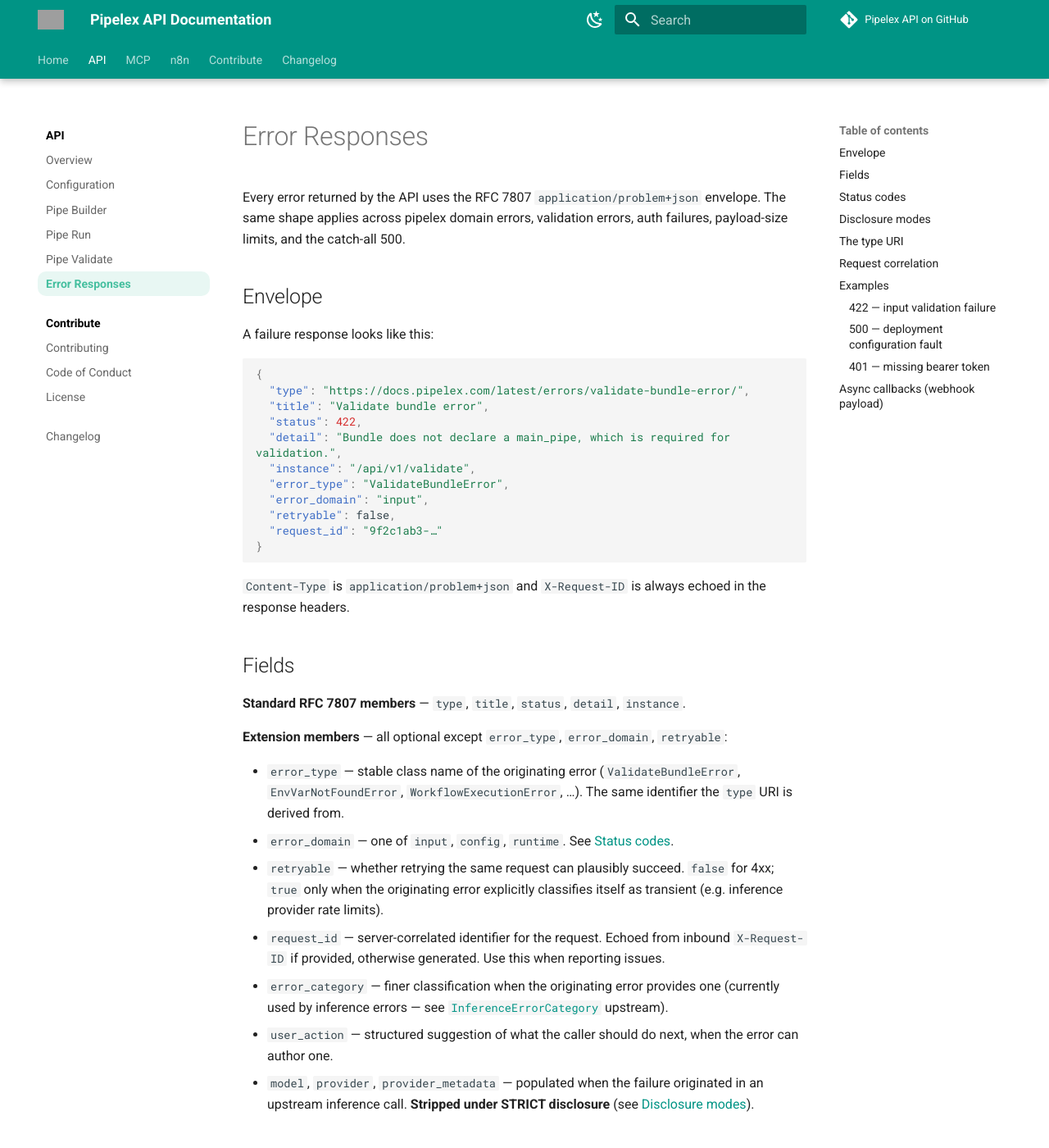
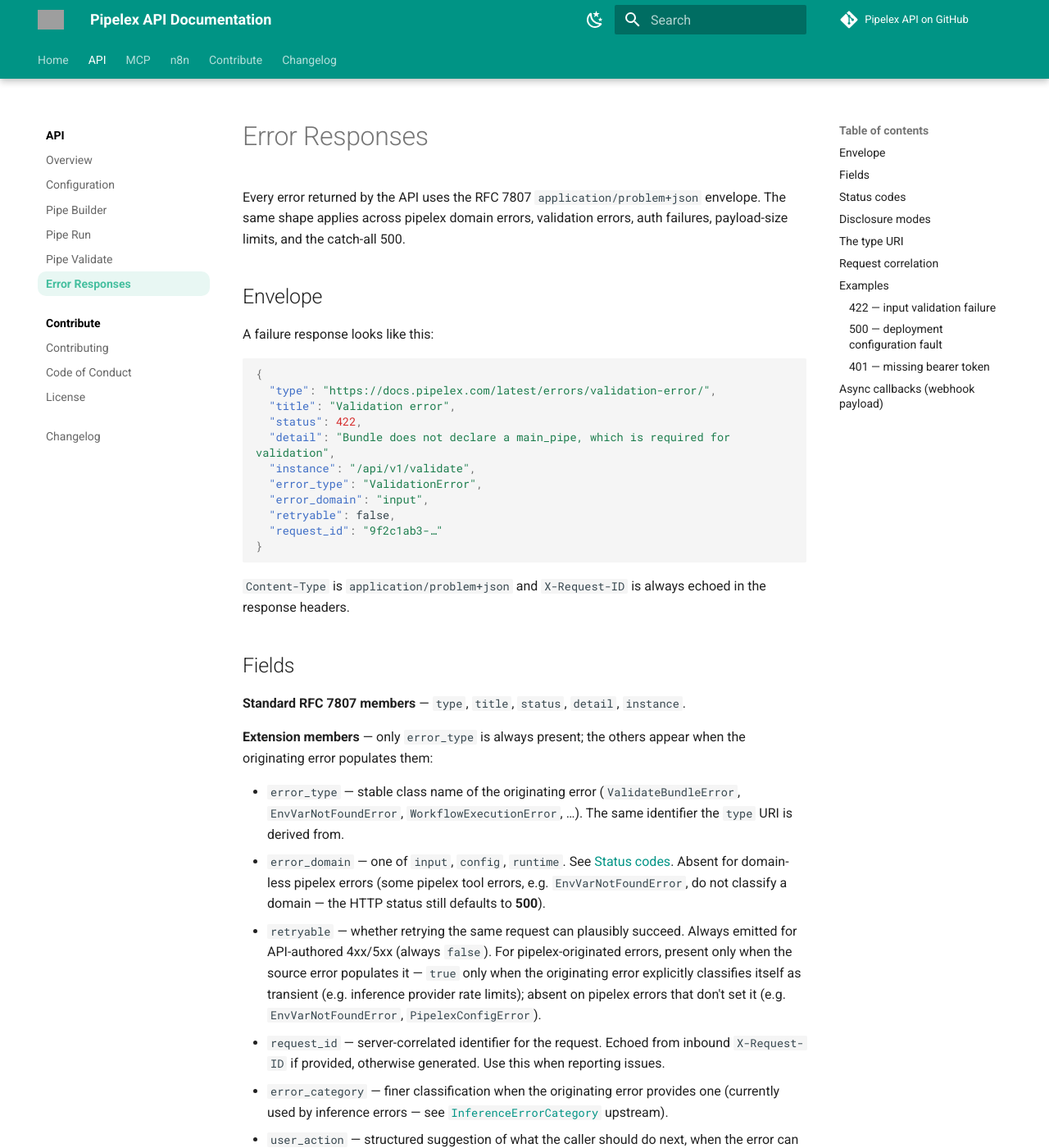
Before and after one commit to Pipelex/pipelex-api, an MkDocs documentation site: the page built from docs/error-responses.md, in a window 1280 px wide and 1400 px high. Shown: the whole window at 82% size. Built offline with MkDocs 1.6.1 and Material for MkDocs 9.7.7, drawn with Linux system fonts in a browser that asks for light colours; comment, search, counter and statistics services are not loaded; some of the changed text lies outside the part shown; grey boxes are pictures that could not be loaded.

Commit message:
docs(errors): correct error identity in RFC 7807 examples (cubic P2)
- Missing-main_pipe example now shows ValidationError (not ValidateBundleError); the
  route raises it via raise_validation_error, not via validate_bundle.
- EnvVarNotFoundError 500 example drops error_domain and retryable: the error is a
  domain-less pipelex tool error and pipelex's to_dict excludes None fields.
- Reword Fields section: only error_type is universally present; error_domain and
  retryable are conditional for pipelex-originated errors.

Co-Authored-By: Claude Opus 4.7 (1M context) <noreply@anthropic.com>

````diff
--- a/docs/error-responses.md
+++ b/docs/error-responses.md
@@ -8,12 +8,12 @@ A failure response looks like this:
 
 ```json
 {
-  "type": "https://docs.pipelex.com/latest/errors/validate-bundle-error/",
-  "title": "Validate bundle error",
+  "type": "https://docs.pipelex.com/latest/errors/validation-error/",
+  "title": "Validation error",
   "status": 422,
-  "detail": "Bundle does not declare a main_pipe, which is required for validation.",
+  "detail": "Bundle does not declare a main_pipe, which is required for validation",
   "instance": "/api/v1/validate",
-  "error_type": "ValidateBundleError",
+  "error_type": "ValidationError",
   "error_domain": "input",
   "retryable": false,
   "request_id": "9f2c1ab3-…"
@@ -26,11 +26,11 @@ A failure response looks like this:
 
 **Standard RFC 7807 members** — `type`, `title`, `status`, `detail`, `instance`.
 
-**Extension members** — all optional except `error_type`, `error_domain`, `retryable`:
+**Extension members** — only `error_type` is always present; the others appear when the originating error populates them:
 
 - `error_type` — stable class name of the originating error (`ValidateBundleError`, `EnvVarNotFoundError`, `WorkflowExecutionError`, …). The same identifier the `type` URI is derived from.
-- `error_domain` — one of `input`, `config`, `runtime`. See [Status codes](#status-codes).
-- `retryable` — whether retrying the same request can plausibly succeed. `false` for 4xx; `true` only when the originating error explicitly classifies itself as transient (e.g. inference provider rate limits).
+- `error_domain` — one of `input`, `config`, `runtime`. See [Status codes](#status-codes). Absent for domain-less pipelex errors (some pipelex tool errors, e.g. `EnvVarNotFoundError`, do not classify a domain — the HTTP status still defaults to **500**).
+- `retryable` — whether retrying the same request can plausibly succeed. Always emitted for API-authored 4xx/5xx (always `false`). For pipelex-originated errors, present only when the source error populates it — `true` only when the originating error explicitly classifies itself as transient (e.g. inference provider rate limits); absent on pipelex errors that don't set it (e.g. `EnvVarNotFoundError`, `PipelexConfigError`).
 - `request_id` — server-correlated identifier for the request. Echoed from inbound `X-Request-ID` if provided, otherwise generated. Use this when reporting issues.
 - `error_category` — finer classification when the originating error provides one (currently used by inference errors — see [`InferenceErrorCategory`](https://docs.pipelex.com/latest/errors/) upstream).
 - `user_action` — structured suggestion of what the caller should do next, when the error can author one.
@@ -99,12 +99,12 @@ Content-Type: application/problem+json
 X-Request-ID: 9f2c1ab3-…
 
 {
-  "type": "https://docs.pipelex.com/latest/errors/validate-bundle-error/",
-  "title": "Validate bundle error",
+  "type": "https://docs.pipelex.com/latest/errors/validation-error/",
+  "title": "Validation error",
   "status": 422,
-  "detail": "Bundle does not declare a main_pipe, which is required for validation.",
+  "detail": "Bundle does not declare a main_pipe, which is required for validation",
   "instance": "/api/v1/validate",
-  "error_type": "ValidateBundleError",
+  "error_type": "ValidationError",
   "error_domain": "input",
   "retryable": false,
   "request_id": "9f2c1ab3-…"
@@ -120,16 +120,16 @@ X-Request-ID: 9f2c1ab3-…
 
 {
   "type": "https://docs.pipelex.com/latest/errors/env-var-not-found-error/",
-  "title": "Env var not found error",
+  "title": "Environment variable not set",
   "status": 500,
   "detail": "Missing required environment variable: COMPLETION_CALLBACK_SECRET",
   "instance": "/api/v1/pipeline/start",
   "error_type": "EnvVarNotFoundError",
-  "error_domain": "config",
-  "retryable": false,
   "request_id": "9f2c1ab3-…"
 }
 ```
+
+`EnvVarNotFoundError` is a domain-less pipelex tool error — neither `error_domain` nor `retryable` is populated on the report, so both extension members are absent on the wire. The HTTP status is still **500** (the deployment, not the caller, has to fix it), but the classification fields only ride along when the originating error sets them. See [Fields](#fields).
 
 Under `ERROR_DISCLOSURE=strict` the same failure has `detail` redacted to `"Server configuration error"` — the env var name lives in the server log only.
 
````
Also changed, not shown: docs/pipe-validate.md (+4 -4 lines).
